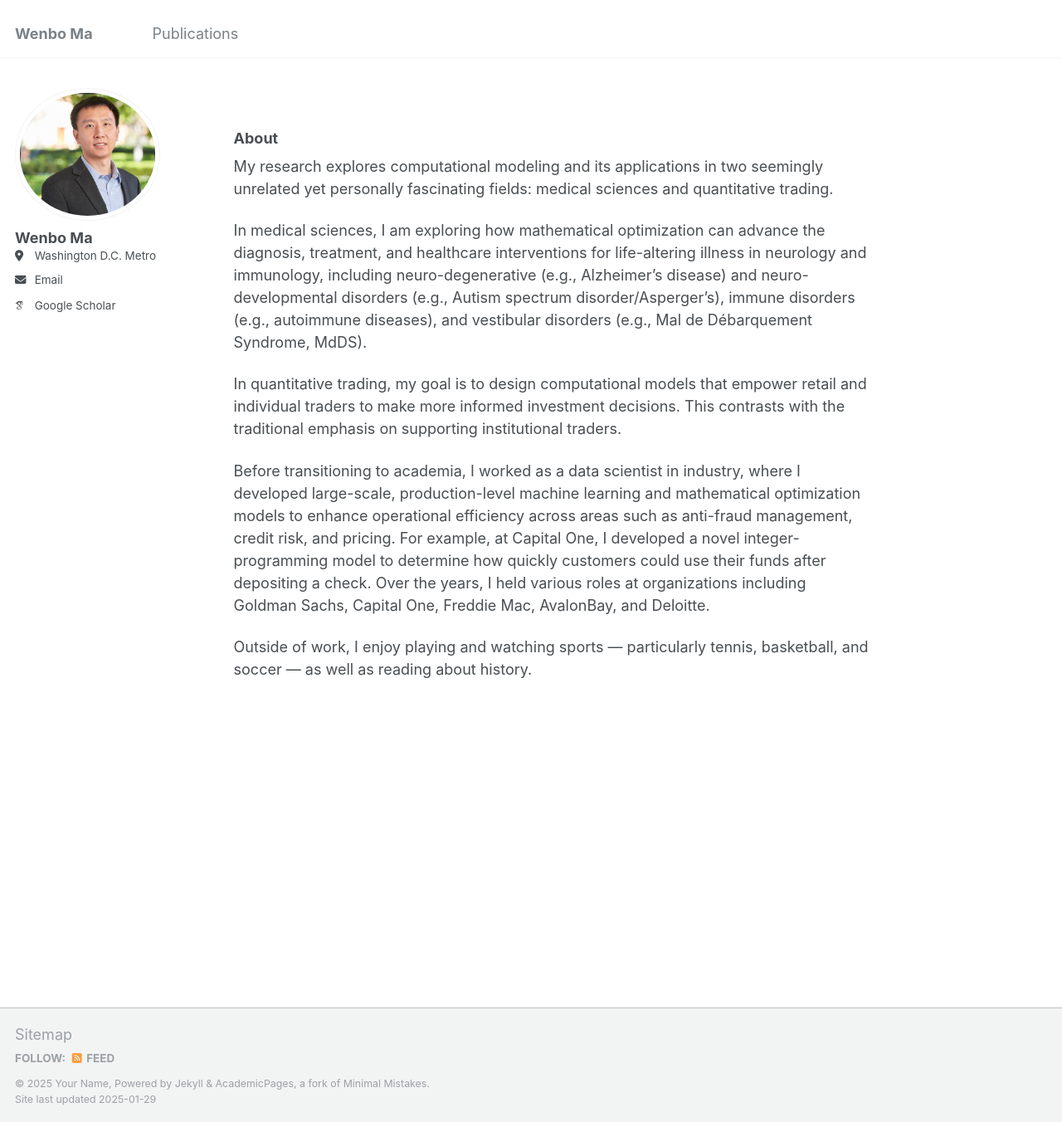
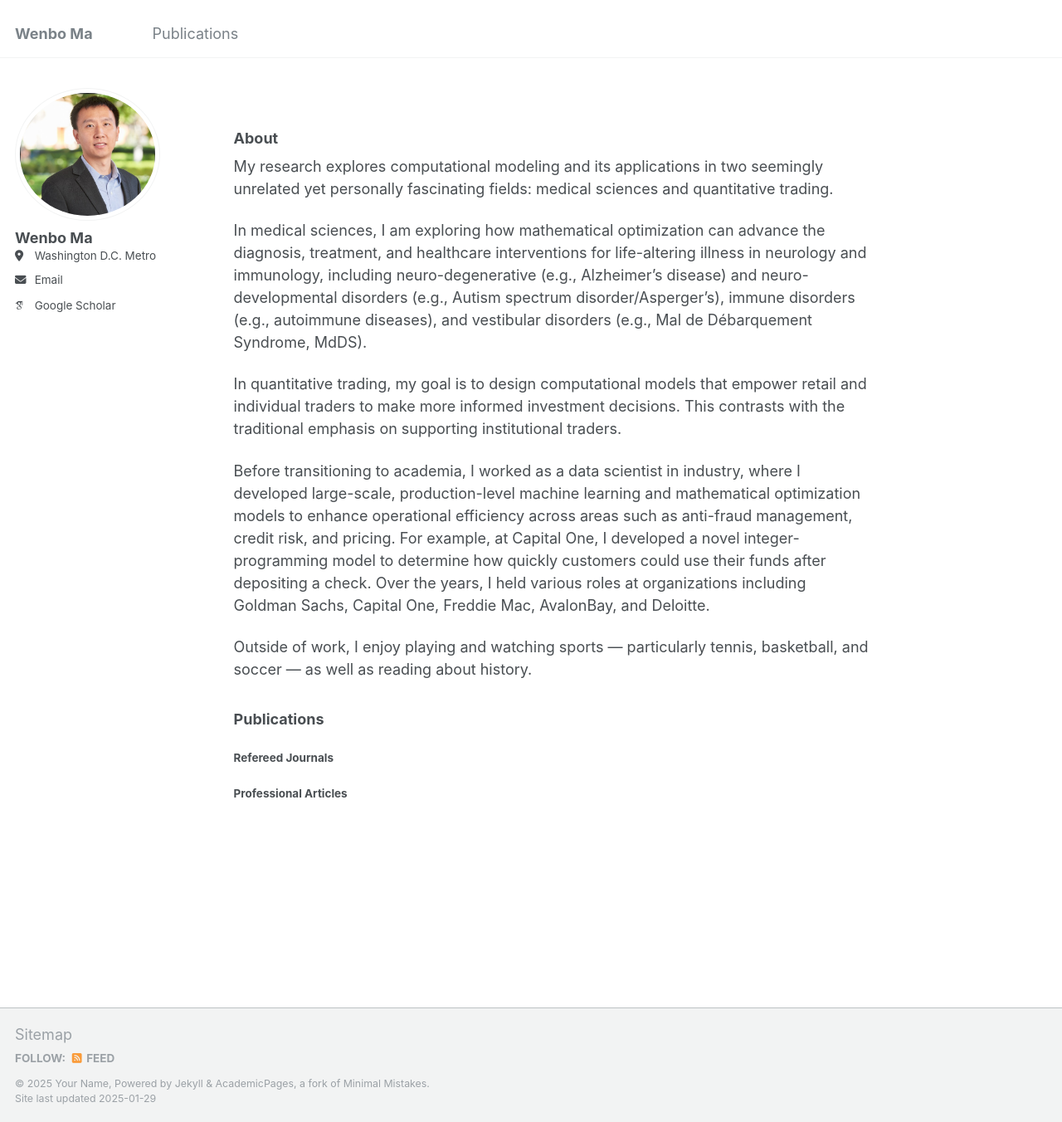
Before and after one commit to wenbo5565/wenbo5565.github.io, a Jekyll site: the page built from _pages/about.md, in a window 1280 px wide and 1352 px high. Shown: the whole window at 83% size. Built offline with Jekyll 4.4.1, drawn with Linux system fonts in a browser that asks for light colours; some web fonts are replaced.

Commit message:
Update about.md

```diff
--- a/_pages/about.md
+++ b/_pages/about.md
@@ -18,3 +18,9 @@ In quantitative trading, my goal is to design computational models that empower
 Before transitioning to academia, I worked as a data scientist in industry, where I developed large-scale, production-level machine learning and mathematical optimization models to enhance operational efficiency across areas such as anti-fraud management, credit risk, and pricing. For example, at Capital One, I developed a novel integer-programming model to determine how quickly customers could use their funds after depositing a check. Over the years, I held various roles at organizations including Goldman Sachs, Capital One, Freddie Mac, AvalonBay, and Deloitte.
 
 Outside of work, I enjoy playing and watching sports — particularly tennis, basketball, and soccer — as well as reading about history.
+
+### Publications
+
+#### Refereed Journals
+
+#### Professional Articles
```
